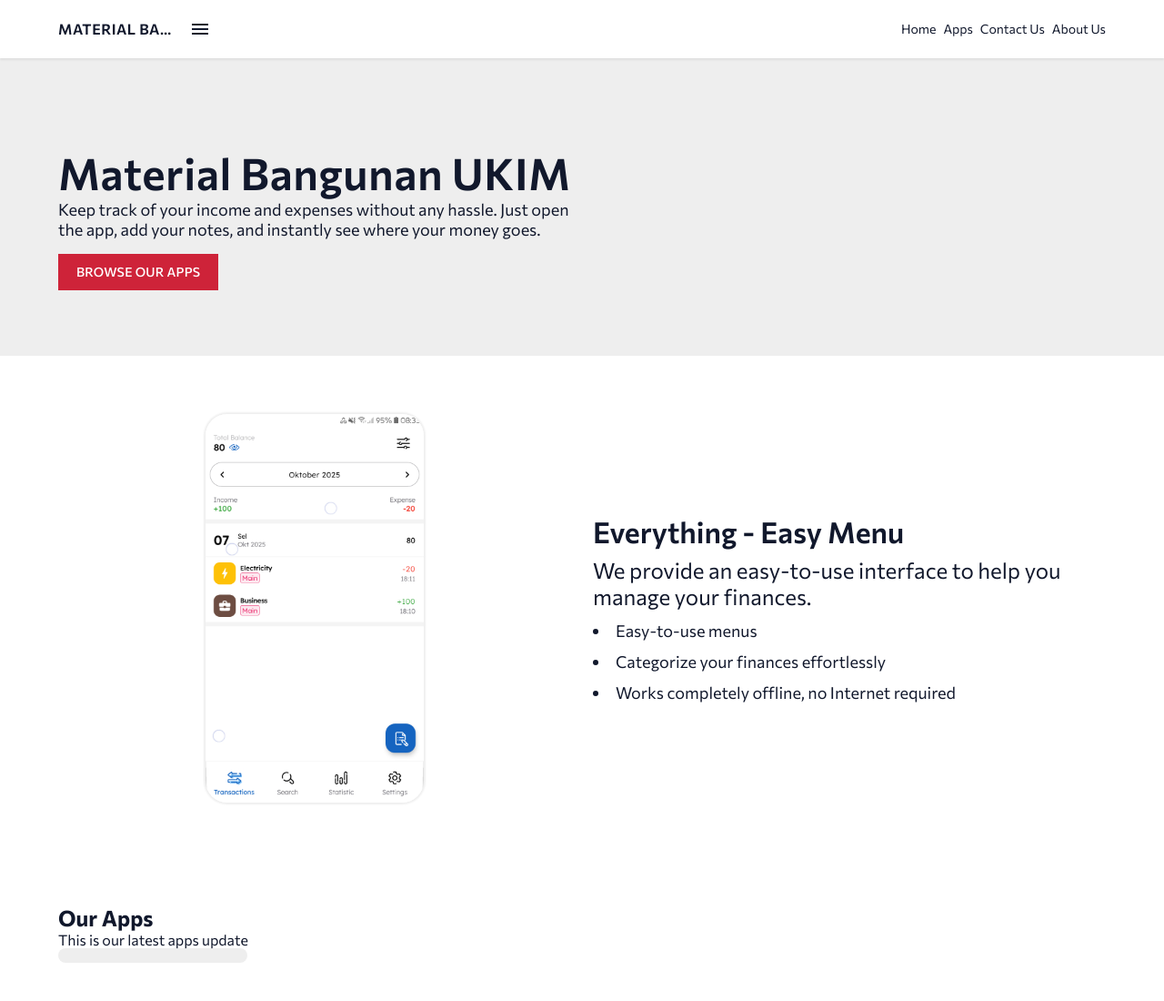
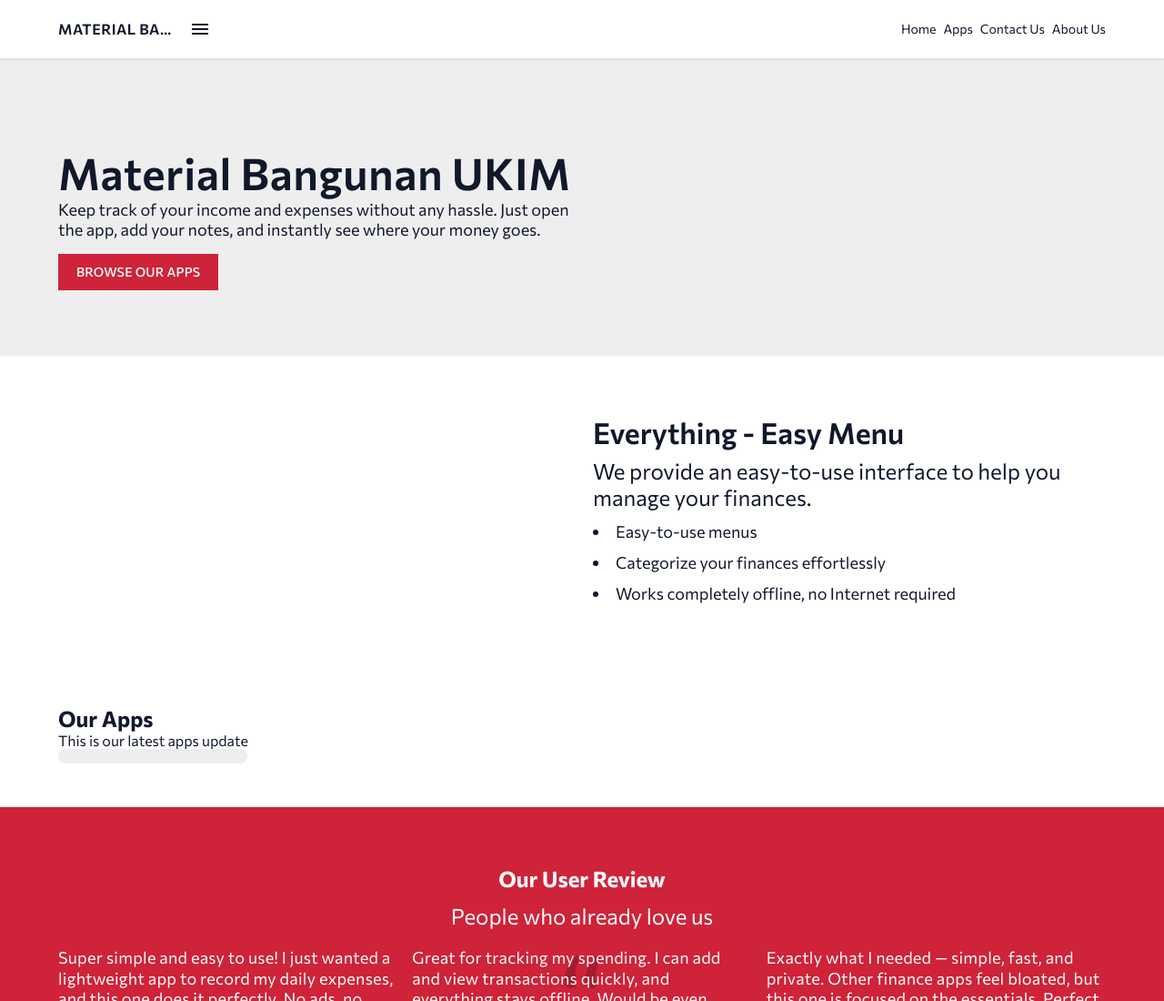
Before and after one commit to materialbangunanukim/materialbangunanukim.github.io, a plain HTML site: page index.html in a window 1280 px wide. Shown: the top 1100 px of the page at 91% size. Drawn offline with nearby package versions, Linux system fonts and the light colour scheme.

Commit message:
Update index.html

```diff
--- a/index.html
+++ b/index.html
@@ -40,7 +40,6 @@
         <aside class="aside-home" id="easily">
           <div class="fl fl-ca container __asideDuo">
             <div class="fl fl-cc po re aba __leftAside">
-              <img src="/img/ss1.jpeg" />
             </div>
             <div class="fl fl-dco __rightAside">
               <h2>Everything - Easy Menu</h2>
```
